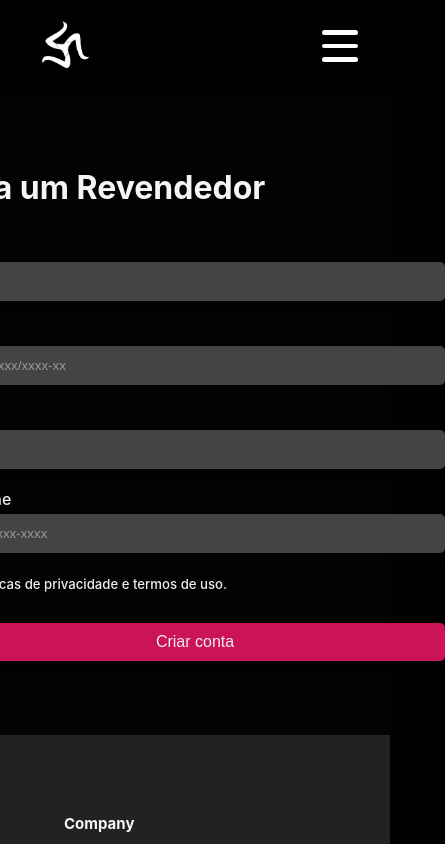
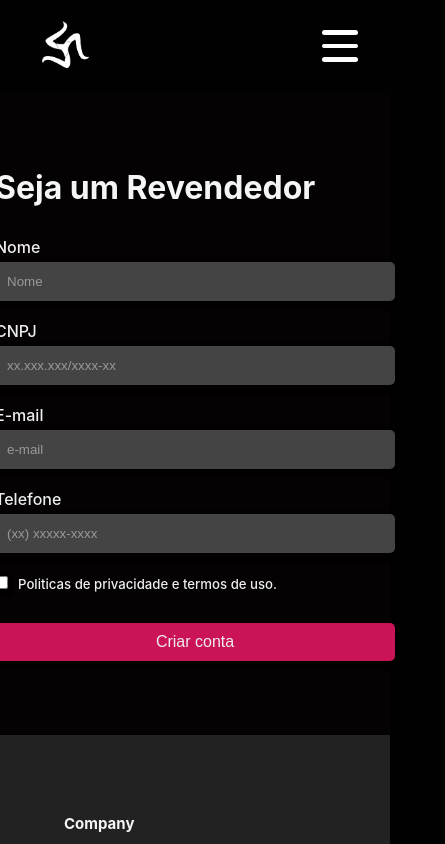
Before and after one commit to cayosantana/site-forme-project, a React (Vite) app: page /revenda in a window 390 px wide. Shown: the top 844 px of the page, 445 px wide, since content can reach past the window. Built offline with nearby package versions, Linux system fonts and the light colour scheme.

Commit message:
Componente Form.
Ajuste Responsividade do formulário.

```diff
--- a/src/components/form/form.css
+++ b/src/components/form/form.css
@@ -92,3 +92,11 @@
     cursor: pointer;
     background-color: #fd176b;
 }
+
+@media screen and (max-width: 600px) {
+
+    .form-group {
+        width: 400px;
+    }
+
+}
```
